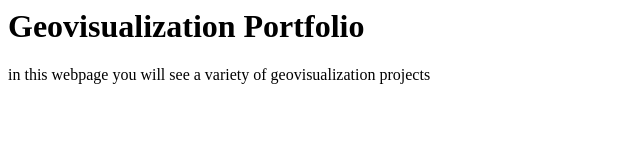
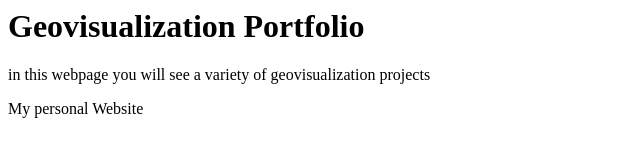
Before and after one commit to geog3540/jcfergs, a plain HTML site: page index.html in a window 1280 px wide. Shown: the whole page, without its empty margins (0-640 px from the left). Drawn offline with Linux system fonts and the light colour scheme.

Commit message:
Commit2
Adding a website link

```diff
--- a/index.html
+++ b/index.html
@@ -7,6 +7,9 @@
 <body>
   <h1> Geovisualization Portfolio </h1>
   <p> in this webpage you will see a variety of geovisualization projects </p>
+
+  <p> <a href-"https://geog3540.github.io/jcfergs/"> My personal Website </a> </p>
+
   </body>
 
 </html>
```
